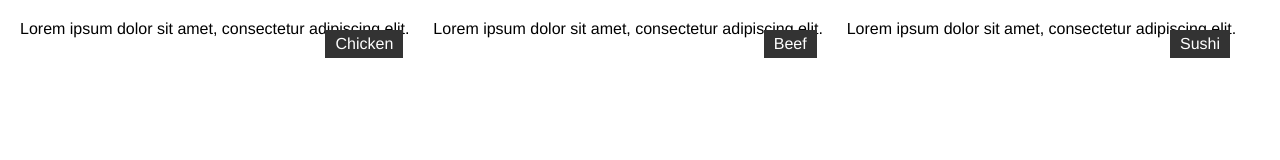
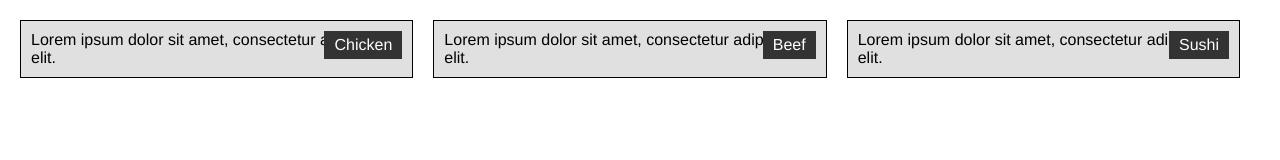
Before and after one commit to MalavikaJayaram266/coursera1_test, a plain HTML site: page mod2_soln/index.html in a window 1280 px wide. Drawn offline with Linux system fonts and the light colour scheme.

Commit message:
small addition to our page content.

```diff
--- a/mod2_soln/css/styles.css
+++ b/mod2_soln/css/styles.css
@@ -43,6 +43,9 @@ h1 {
     width: calc(33.33% - 20px); /* Three columns in a row with spacing */
     margin-right: 20px; /* Add spacing between columns */
     margin-bottom: 20px; /* Add space between sections */
+    background-color: #E0E0E0; /* Set background color for sections */
+    border: 1px solid #000; /* Add 1px black border to sections */
+    padding: 10px; /* Add padding to sections */
 }
 
 /* Desktop View (992px and above) */
```
Also changed, not shown: mod2_soln/index.html (+0 -1 lines).
